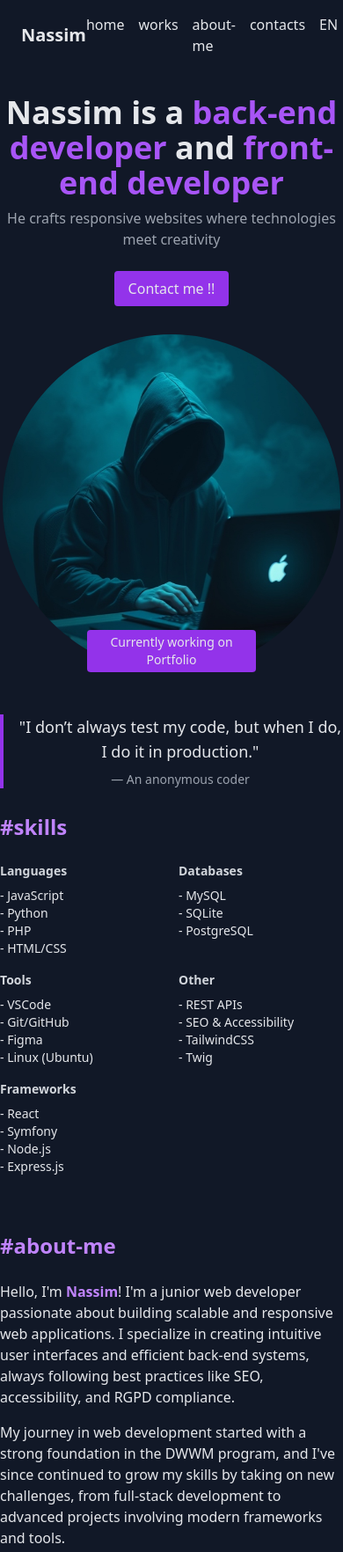
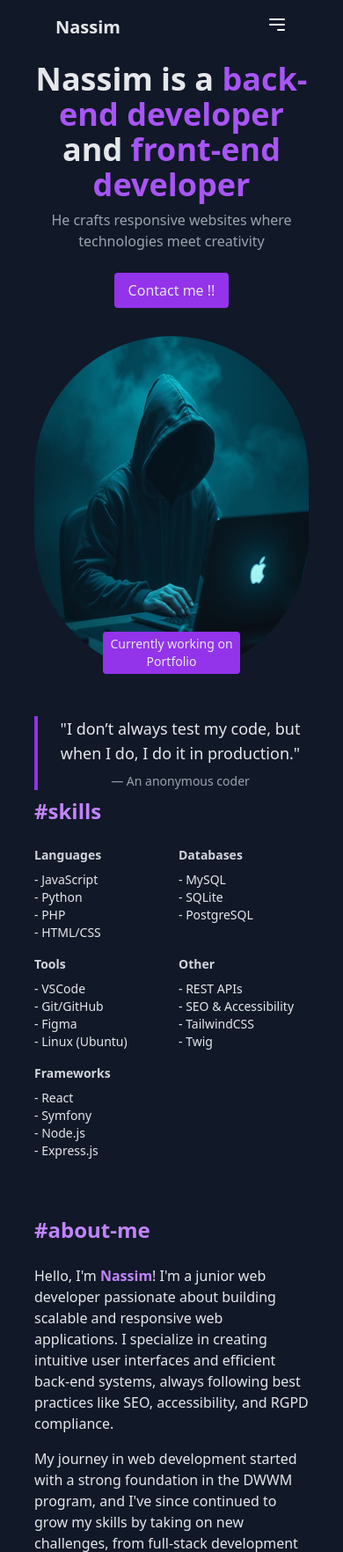
Before and after one commit to Namaski/portfolio, a Symfony app: template templates/home/index.html.twig in a window 390 px wide. Shown: the top 1764 px of the page at 88% size. Run offline with Twig, Linux system fonts and the light colour scheme; the template is opened without the code that fills it, so the values that code supplies are empty; style sheets or scripts are compiled from the project's sources; some libraries are stand-ins or nearby versions.

Commit message:
some front

```diff
--- a/templates/base.html.twig
+++ b/templates/base.html.twig
@@ -26,7 +26,20 @@
 </head>
 
 <body class="bg-gray-900 text-gray-200 font-sans">
-    {% block body %}{% endblock %}
+    <div id="wrapper" class="w-[80%] mx-auto">
+
+        {% block header %}
+            {% include "components/_navbar.html.twig" %}
+        {% endblock header %}
+
+        {% block body %}
+        {% endblock %}
+
+    </div>
+
+    {% block footer %}
+        {% include "components/_footer.html.twig" %}
+    {% endblock footer %}
 </body>
 
 </html>
--- /dev/null
+++ b/templates/components/_footer.html.twig
@@ -0,0 +1,8 @@
+<footer class="mt-8 border-t border-gray-700 pt-4 text-sm flex flex-col md:flex-row justify-between">
+    <div>
+      <p>Nassim <span class="text-gray-400">| Web developer and tech enthusiast</span></p>
+    </div>
+    <div class="mt-4 md:mt-0">
+      <p class="text-gray-400">© 2024. Made by Nassim.</p>
+    </div>
+  </footer>
--- /dev/null
+++ b/templates/components/_navbar.html.twig
@@ -0,0 +1,22 @@
+<header class="flex justify-between items-center px-6 py-4">
+  <h1 class="text-xl font-bold">Nassim</h1>
+
+  <div class="lg:hidden">
+    <button id="menu-toggle" class="text-white focus:outline-none">
+      {# ICONE #}
+      <svg xmlns="http://www.w3.org/2000/svg" class="h-6 w-6" fill="none" viewBox="0 0 24 24" stroke="currentColor">
+        <path stroke-linecap="round" stroke-linejoin="round" stroke-width="2" d="M4 6h16M4 12h16m-7 6h7" />
+      </svg>
+    </button>
+  </div>
+
+  <nav class="hidden lg:block">
+    <ul class="lg:flex space-x-4">
+      <li><a href="#home" class="hover:text-purple-400">home</a></li>
+      <li><a href="#works" class="hover:text-purple-400">works</a></li>
+      <li><a href="#about-me" class="hover:text-purple-400">about-me</a></li>
+      <li><a href="#contacts" class="hover:text-purple-400">contacts</a></li>
+      <li><a href="#" class="hover:text-purple-400">EN</a></li>
+    </ul>
+  </nav>
+</header>
--- a/templates/home/index.html.twig
+++ b/templates/home/index.html.twig
@@ -1,18 +1,8 @@
-{% extends 'base.html.twig' %} {% block title %}Portfolio | Nassim BERABHA{%
-endblock %} {% block body %}
-<!-- NAVBAR -->
-<header class="flex justify-between items-center px-6 py-4">
-  <h1 class="text-xl font-bold">Nassim</h1>
-  <nav>
-    <ul class="flex space-x-4">
-      <li><a href="#home" class="hover:text-purple-400">home</a></li>
-      <li><a href="#works" class="hover:text-purple-400">works</a></li>
-      <li><a href="#about-me" class="hover:text-purple-400">about-me</a></li>
-      <li><a href="#contacts" class="hover:text-purple-400">contacts</a></li>
-      <li><a href="#" class="hover:text-purple-400">EN</a></li>
-    </ul>
-  </nav>
-</header>
+{% extends 'base.html.twig' %}
+
+{% block title %}Portfolio | Nassim BERABHA{%endblock %}
+
+{% block body %}
 
 <!-- MAIN -->
 <main class="flex flex-col items-center justify-center h-screen text-center">
@@ -120,7 +110,8 @@ endblock %} {% block body %}
         more →</a>
     </div>
     <div class="md:w-1/3 mt-8 md:mt-0">
-        <img src="{{asset('./img/c37519ec-6955-46a7-b287-3f51e809f5f5.jpg')}}" alt="Your photo" class="rounded-lg shadow-lg">
+      <img src="{{asset('./img/c37519ec-6955-46a7-b287-3f51e809f5f5.jpg')}}" alt="Your photo"
+        class="rounded-lg shadow-lg">
     </div>
   </div>
 </section>
@@ -146,7 +137,8 @@ endblock %} {% block body %}
           </li>
           <li>
             <span class="font-semibold text-gray-300">Email: </span>
-              <a href="mailto:nassim.devmail@gmail.com" class="text-purple-400 hover:underline">nassim.devmail@gmail.com</a>
+            <a href="mailto:nassim.devmail@gmail.com"
+              class="text-purple-400 hover:underline">nassim.devmail@gmail.com</a>
           </li>
         </ul>
       </div>
@@ -160,7 +152,8 @@ endblock %} {% block body %}
           </li>
           <li>
             <span class="font-semibold">LinkedIn: </span>
-              <a href="https://linkedin.com/nassim-berabha" class="text-purple-400 hover:underline">linkedin.com/nassim-berabha</a>
+            <a href="https://linkedin.com/nassim-berabha"
+              class="text-purple-400 hover:underline">linkedin.com/nassim-berabha</a>
           </li>
         </ul>
       </div>
@@ -169,13 +162,6 @@ endblock %} {% block body %}
     <!-- FOOTER -->
   </div>
 </section>
-  <footer class="mt-8 border-t border-gray-700 pt-4 text-sm flex flex-col md:flex-row justify-between">
-    <div>
-      <p>Nassim <span class="text-gray-400">| Web developer and tech enthusiast</span></p>
-    </div>
-    <div class="mt-4 md:mt-0">
-      <p class="text-gray-400">© 2024. Made by Nassim.</p>
-    </div>
-  </footer>
+
 
 {% endblock body %}
```
Lines whose indentation alone changed are shown as unchanged.
